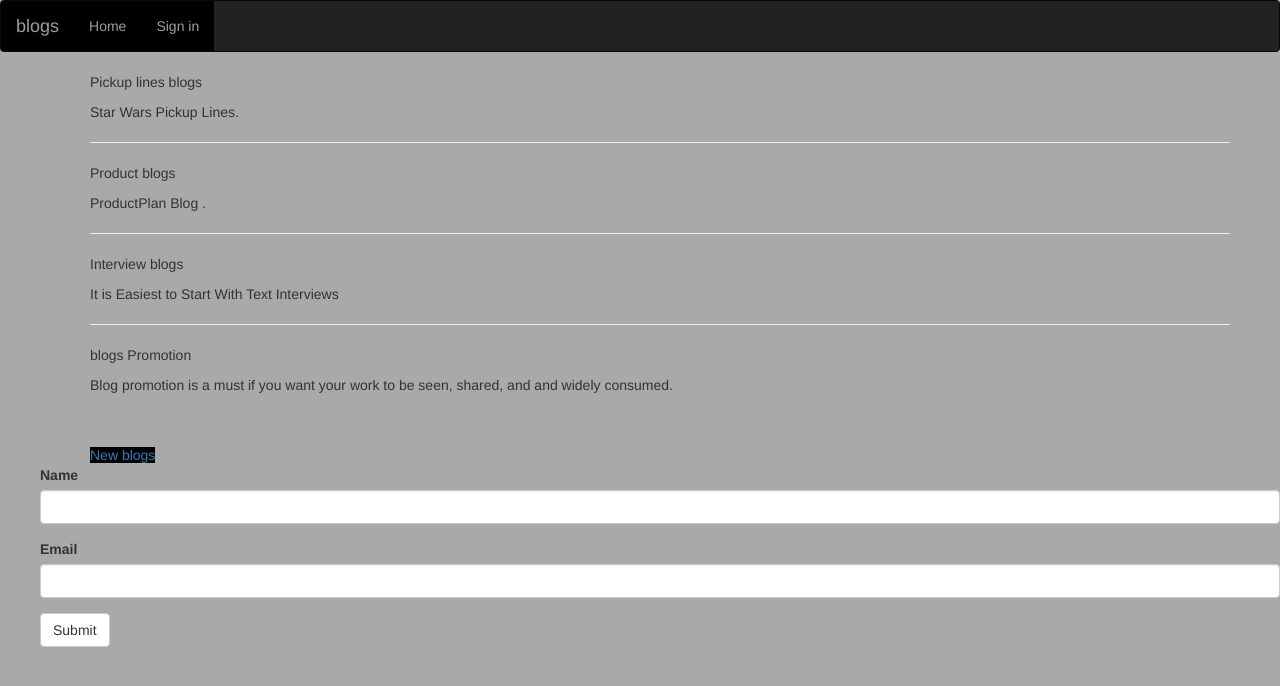
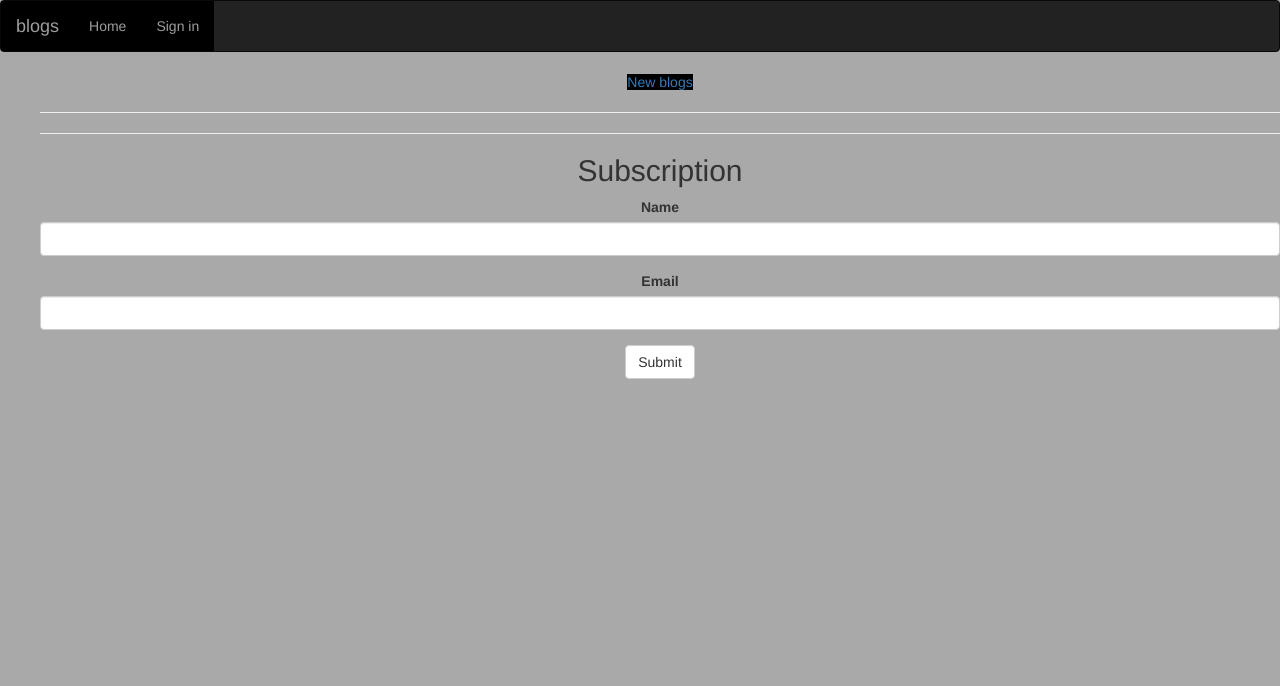
Before and after one commit to Mukantwarivirginie/Project_Blog, a Flask app: template app/templates/index.html in a window 1280 px wide. Shown: the top 686 px of the page. Run offline with Flask 2, Linux system fonts and the light colour scheme; the template is opened without the code that fills it: values that come from a table or form of the project are taken from there, others are empty; some libraries are stand-ins or nearby versions.

Commit message:
added html

```diff
--- a/app/static/css/index.css
+++ b/app/static/css/index.css
@@ -1,5 +1,6 @@
 body{
   background-color:darkgray;
+  text-align:center;
 }
 a{
   /* color: black; */
--- a/app/templates/index.html
+++ b/app/templates/index.html
@@ -14,27 +14,17 @@
         {% endblock %}
 
     <body>
-
+     <p>Our Quotes</p>
 {% block content %}
 <h3>{{quote.content}}</h3>
-<p style="font-style='italic';">{{quote.author}}</p>
+<p style="font-style:'italic';">{{quote.author}}</p>
 <ul>
     <div class="container">
-        <p> Pickup lines blogs</p>
-        <p>Star Wars Pickup Lines.</p>
-        <hr>
-        <p> Product blogs</p>
-        <p>ProductPlan Blog .</p>
-        <hr>
-        <p> Interview blogs</p>
-        <p>It is Easiest to Start With Text Interviews</p>
-        <hr>
-        <P> blogs Promotion </P>
-        <p>Blog promotion is a must if you want your work to be seen, shared, and and widely consumed.</p>
-        <br><br>
+
 
         <a href= "/post/new"> New blogs</a>
     </div>
+    <hr>
     {% for blog in all_blogs %}
 
     <h2> {{ blog.post_blog}} </h2>
@@ -46,7 +36,8 @@
 <p><a class="btn btn-light btn-xl sr-button" href="{{url_for('main.update_post',id = blog.id)}}"> edit blog</a></p>
 <p><a class="btn btn-light btn-xl sr-button" href="{{url_for('main.delete_post',id = blog.id)}}"> delete blog</a></p>
 {% endfor %}
-
+   <hr>
+   <h2>Subscription</h2>
 {{wtf.quick_form(form)}}
 
 
```
Also changed, not shown: app/templates/pitches.html (deleted, +0 -11 lines), requirements.txt (added, +25 -0 lines), tests/test_movie.py (deleted, +0 -16 lines), tests/test_user.py (deleted, +0 -17 lines), 1 other file.
